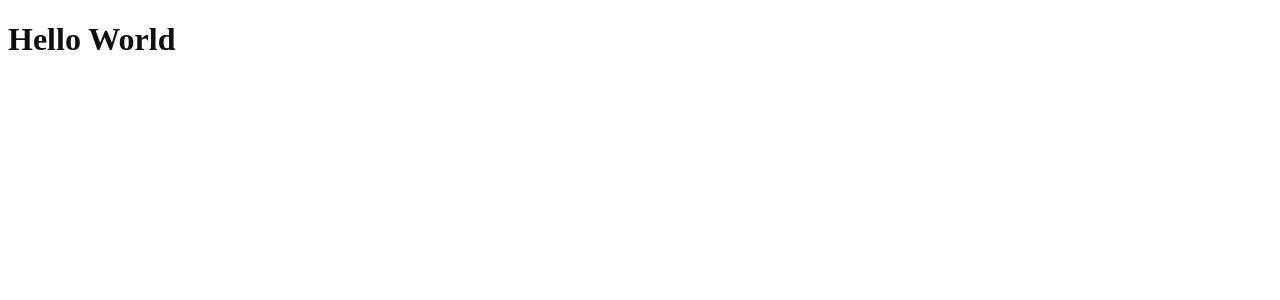
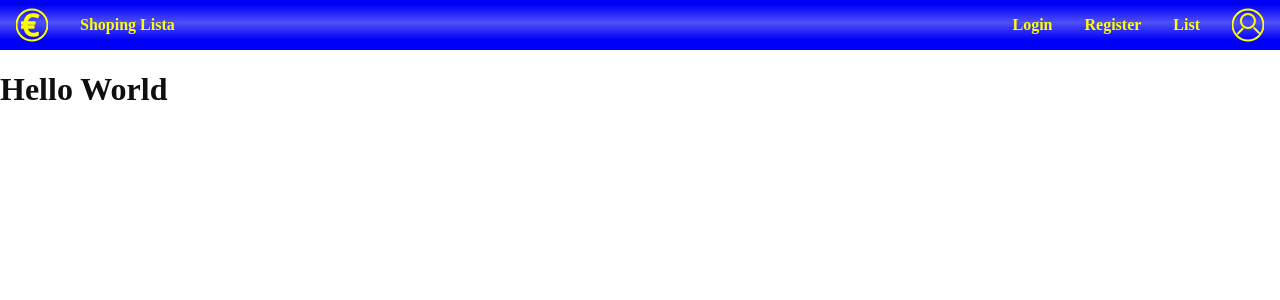
Before and after one commit to BrunoVelcl/price_tracker_frontend, a React (Vite) app: page / in a window 1280 px wide. Shown: the top 300 px of the page. Built offline with nearby package versions, Linux system fonts and the light colour scheme.

Commit message:
- add navbar - make & add profile icon - wrap svg files as React functions & debug the svg content - add WIP navbar styling & effects - change CSS color variables to rgb

```diff
--- a/src/App.tsx
+++ b/src/App.tsx
@@ -1,6 +1,9 @@
+import Navbar from "./components/Navbar";
+
 export default function App(){
     return(
 	<>
+	    {Navbar()}
 	    <h1>Hello World</h1>
 	</>
     );
--- /dev/null
+++ b/src/assets/monochrome_logo.tsx
@@ -0,0 +1,12 @@
+export default function Logo() {
+    return (
+	<>
+	    <svg className="nav-logo" width="32" height="32" version="1.1" viewBox="0 0 32 32" xmlns="http://www.w3.org/2000/svg">
+		<g strokeWidth="2" strokeLinejoin="round" strokeMiterlimit="36.9">
+		<circle cx="16" cy="16" r="15.484" fill="none" stroke="currentColor"/>
+		<text x="4.9670563" y="27.03326" fill="currentColor" fontFamily="Sans" fontSize="31.752px" stroke="currentColor" strokeWidth="1.4883" ><tspan x="4.9670563" y="27.03326" fill="currentColor" stroke="currentColor" strokeWidth="1.4883">€</tspan></text>
+		</g>
+	    </svg>
+	</>
+    );
+}
--- /dev/null
+++ b/src/assets/profile_icon.tsx
@@ -0,0 +1,15 @@
+export default function ProfileIcon() {
+    return (
+	<>
+	    <svg className="profile-icon" width="32" height="32" version="1.1" viewBox="0 0 32 32" xmlns="http://www.w3.org/2000/svg">
+		<g strokeWidth="2" fill="none" stroke="currentColor" strokeLinejoin="round" strokeMiterlimit="36.9">
+		  <circle cx="16" cy="16" r="15.484"/>
+		    <circle cx="15.935" cy="12.019" r="7.0113"/>
+		    <path d="m22.248 19.105c10.918 10.918 0 0 0 0z"/>
+		    <path d="m10.609 19.743c-10.918 10.918 0 0 0 0z"/>
+		</g>
+	    </svg>
+	</>
+    );
+
+}
--- /dev/null
+++ b/src/components/Navbar.css
@@ -0,0 +1,67 @@
+@import "./../variables.css";
+
+:root {
+    --color: var(--euro-yellow);
+    --bacground-gradient: linear-gradient(var(--electric-blue) 10%, var(--light-electric-blue) , var(--electric-blue) 80%);
+    --button-hover-background: rgb(from var(--color) r g b / 0.1);
+
+}
+
+@media (prefers-color-scheme: dark) {
+    :root {
+        --color: var(--argent);
+        --bacground-gradient: linear-gradient(var(--black) 10%, var(--retro-black) , var(--black) 80%);
+	--button-hover-background: rgb(from var(--color) r g b / 0.3);
+
+    }
+}
+
+nav {
+    width: 100vw;
+    margin-left: calc(50% - 50vw);
+    background: var(--bacground-gradient);
+    color: var(--color);
+    display: flex;
+    flex-flow: row nowrap;
+    justify-content: space-between;
+
+    h1{
+	font-size: 1rem;
+	white-space: nowrap;
+	margin-left: 1rem;
+    }
+
+    section {
+	display: flex;
+	flex-flow: row nowrap;
+	align-items: center;
+
+	.nav-logo,
+	.profile-icon {
+	    color: var(--color);
+	    height: 100%;
+	    width: 2rem;
+	    padding-right: 1rem;
+	    padding-left: 1rem;
+	}
+
+	a {
+	    display: flex;
+	    align-items: center;
+	    justify-content: center;
+	    height: 100%;
+	    margin: 0;
+	    padding-left: 1rem;
+	    padding-right: 1rem;
+	    text-decoration: none;
+	    font-family: inherit;
+	    font-weight: bold;
+	    font-size: 1rem;
+	    color: inherit;
+	}
+	a:hover,
+	.profile-icon:hover {
+	    background: var(--button-hover-background);
+	}
+    }
+}
--- /dev/null
+++ b/src/components/Navbar.tsx
@@ -0,0 +1,22 @@
+import "./Navbar.css";
+import Logo from "./../assets/monochrome_logo";
+import ProfileIcon from "./../assets/profile_icon"
+
+export default function Navbar() {
+    return (
+	<>
+	    <nav>
+		<section>
+		    <Logo />
+		    <h1>Shoping Lista</h1>
+		</section>
+		<section>
+		    <a href="">Login</a>
+		    <a href="">Register</a>
+		    <a href="">List</a>
+		    <ProfileIcon />
+		</section>
+	    </nav>
+	</>
+    );
+}
--- a/src/index.css
+++ b/src/index.css
@@ -1,13 +1,20 @@
 @import "./variables.css";
 
 :root {
-    background-color: var(--main-light-bg-color);
-    color: var(--secondary-light-text-color);
+
+    --main-bg-color: var(--main-light-bg-color);
+    --main-text-color: var(--secondary-light-text-color);
 }
 
 @media (prefers-color-scheme: dark) {
     :root {
-	background-color: var(--main-dark-bg-color);
-	color: var(--secondary-dark-text-color);
+	--main-bg-color: var(--main-dark-bg-color);
+	--main-text-color: var(--secondary-dark-text-color);
     }
 }
+
+body {
+    margin: 0;
+    background-color: var(--main-bg-color);
+    color: var(--main-text-color);
+}
--- a/src/variables.css
+++ b/src/variables.css
@@ -2,30 +2,31 @@
 
     /*Raw values*/
 
-    --black: #000000;
-    --atomic-black: #0F0F0F;
-    --eerie-black: #181818;
-    --carbon-black: #212121;
-    --dark-charcoal: #30302E;
-    --charcoal: #262624;
-    --dark-cool-grey: #4D5156;
-    --metalic-gray: #C0C0C0;
-    --olive-gray: #262624;
-    --pale-gray: #E3E3E3;
-    --retro-black: #1F1F1F;
+    --black: rgb(0,0,0);
+    --atomic-black: rgb(15,15,15);
+    --eerie-black: rgb(24,24,24);
+    --carbon-black: rgb(33,33,33);
+    --dark-charcoal: rgb(48,48,46);
+    --charcoal: rgb(38,38,36);
+    --dark-cool-grey: rgb(77,81,86);
+    --metalic-gray: rgb(192,192,192);
+    --olive-gray: rgb(38,38,34);
+    --pale-gray: rgb(227,227,227);
+    --retro-black: rgb(31,31,31);
 
-    --concrete: #F2F2F2;
-    --pale-blue-gray: #E8EAED;
-    --argent: #BFBFBF;
-    --white: #ffffff;
+    --concrete: rgb(242,242,242);
+    --pale-blue-gray: rgb(232,234,237);
+    --argent: rgb(191,191,191);
+    --white: rgb(255,255,255);
 
-    --spring-sky: #34ABEB;
-    --admiral: #051094;
-    --euro-blue: #0f218b;
-    --electric-blue: #0000F8;
+    --spring-sky: rgb(52,171,235);
+    --admiral: rgb(5,16,148);
+    --euro-blue: rgb(15,33,139);
+    --electric-blue: rgb(0,0,248);
+    --light-electric-blue: rgb(80,80,248);
 
-    --euro-yellow: #0f218b;
-    --metalic-orange-rgb: #DB5302;
+    --euro-yellow: rgb(255,255,0);
+    --metalic-orange: rgb(219,83,2);
 
     /*Bacground variables*/
 
```
